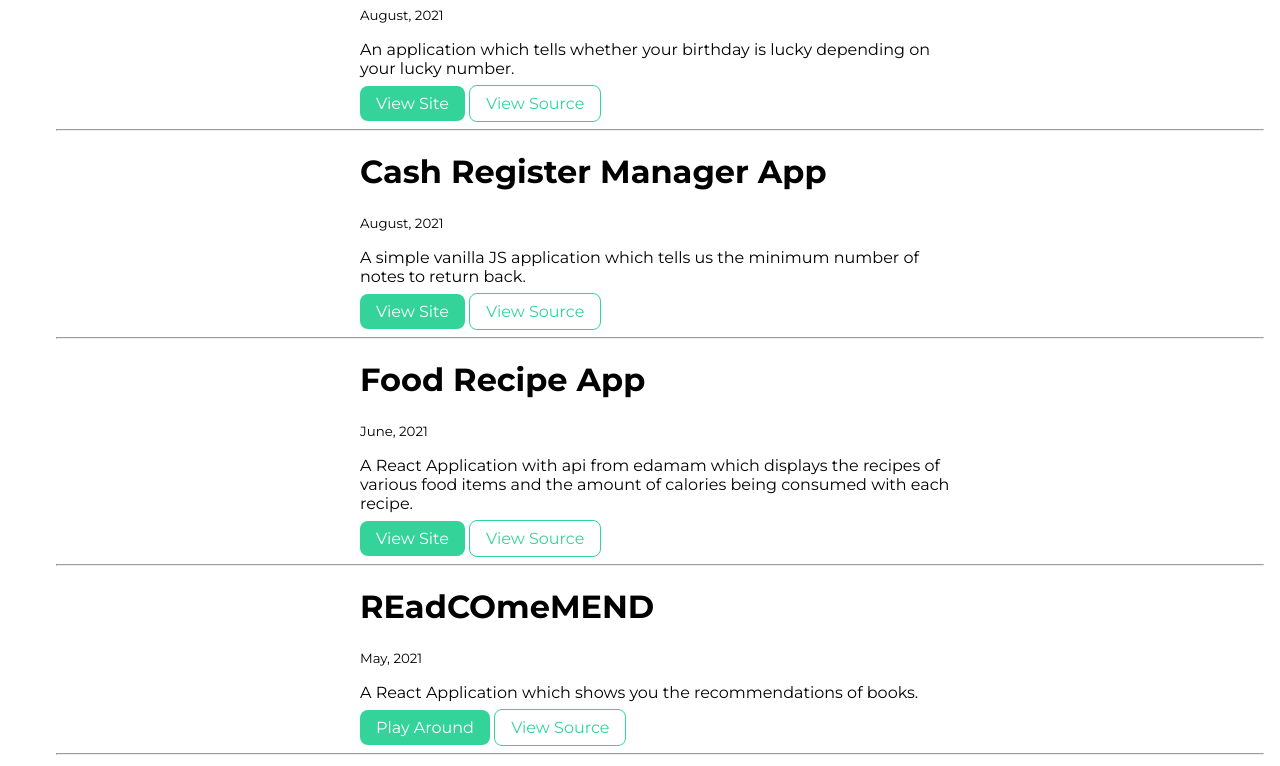
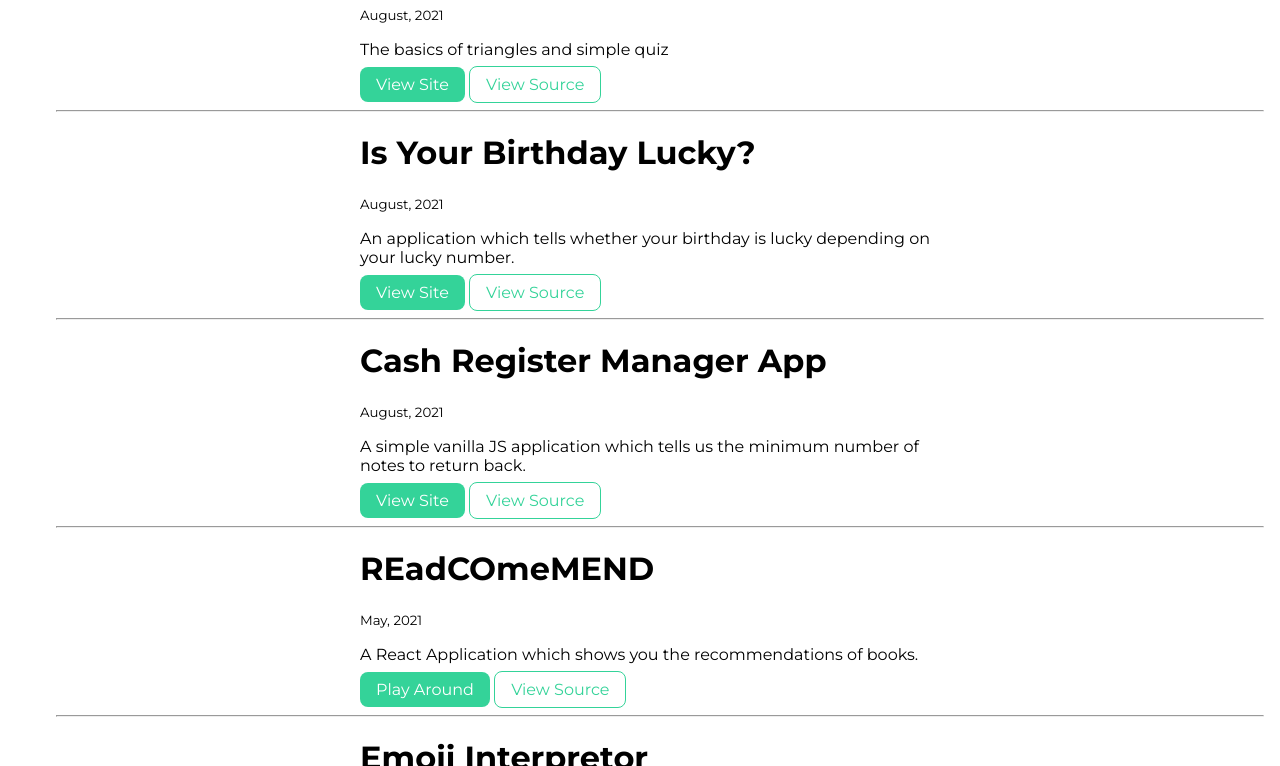
Before and after one commit to Veekshith-Thoram/neog-camp-lesson3-live, a plain HTML site: page projects.html in a window 1280 px wide. Shown: the part 597-1363 px from the top of the page. Drawn offline with Linux system fonts and the light colour scheme.

Commit message:
added the Triangles project

```diff
--- a/projects.html
+++ b/projects.html
@@ -33,7 +33,17 @@
     </header>
 
     <ul reversed class="list-non-bullet">
-
+        <li>
+            <div class="container container-center">
+            <h1>Do You Know Triangles</h1>
+            <small>August, 2021</small>
+            <p>The basics of triangles and simple quiz
+            </p>
+            <a target="_blank" class="links primary-link" href="https://triangles-36.netlify.app/">View Site</a>
+            <a target="_blank" class="links secondary-link" href="https://github.com/Veekshith-Thoram/mark12-triangles">View Source</a>
+            </div>
+            <hr style="margin:1rem" />
+        </li>
         <li>
             <div class="container container-center">
             <h1>Is Your Birthday Lucky?</h1>
@@ -54,18 +64,6 @@
             </p>
             <a target="_blank" class="links primary-link" href="https://note-management.netlify.app/">View Site</a>
             <a target="_blank" class="links secondary-link" href="https://github.com/Veekshith-Thoram/cash-register-manager">View Source</a>
-            </div>
-            <hr style="margin:1rem" />
-        </li>
-
-        <li>
-            <div class="container container-center">
-            <h1>Food Recipe App</h1>
-            <small>June, 2021</small>
-            <p>A React Application with api from edamam which displays the recipes of various food items and the amount of calories being consumed with each recipe.
-            </p>
-            <a target="_blank" class="links primary-link" href="https://cal-recipe-app.netlify.app/">View Site</a>
-            <a target="_blank" class="links secondary-link" href="https://github.com/Veekshith-Thoram/FoodRecipe-React">View Source</a>
             </div>
             <hr style="margin:1rem" />
         </li>
```
